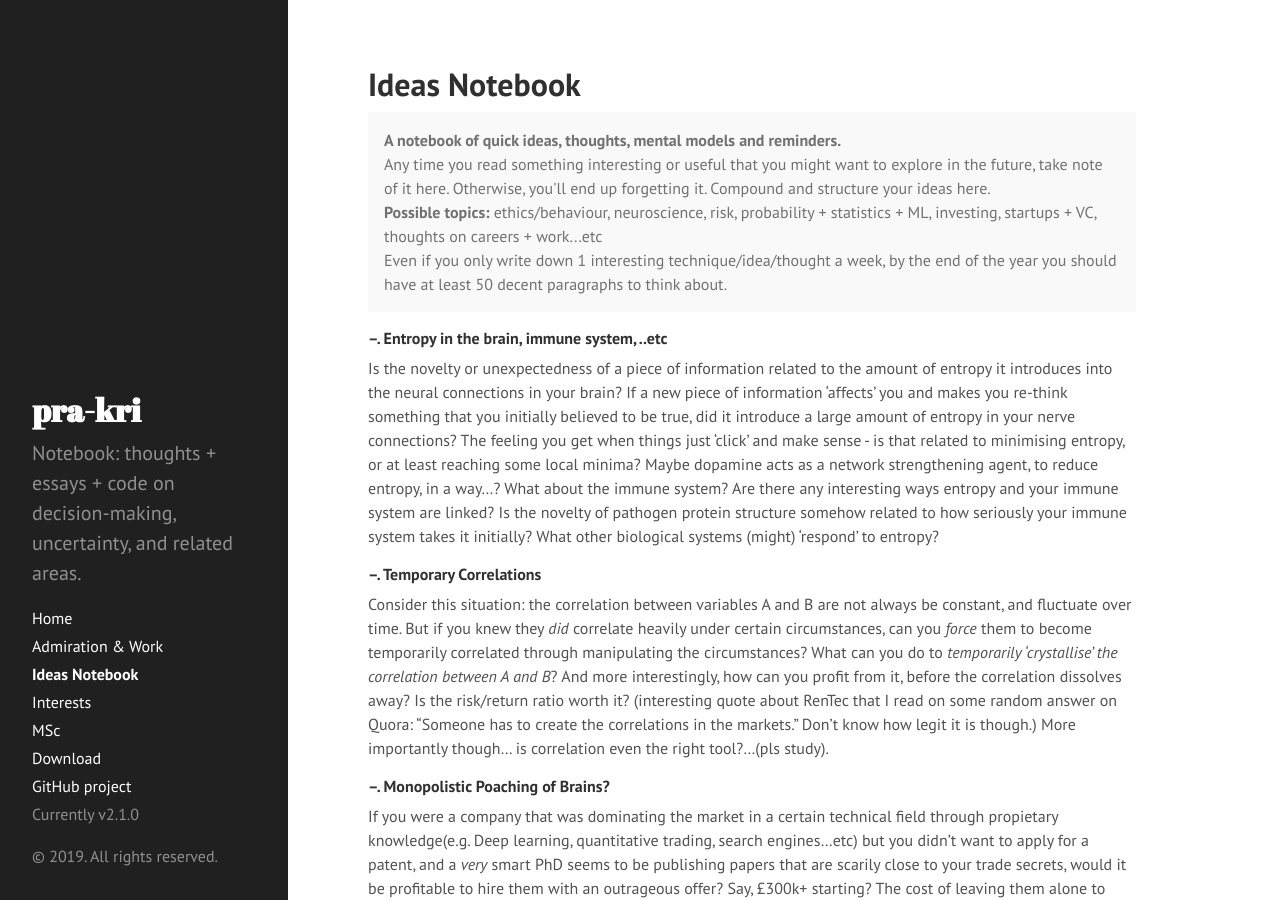
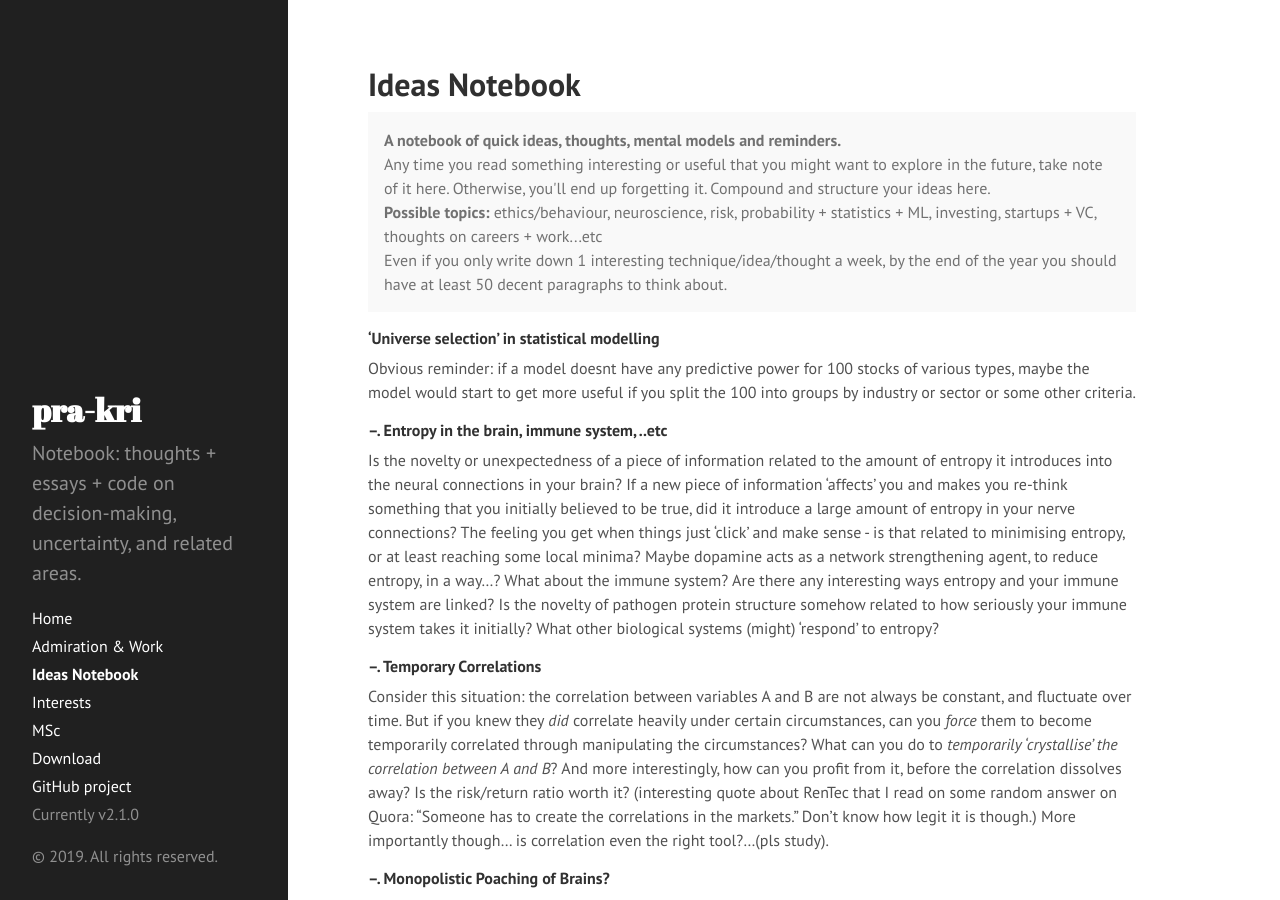
Before and after one commit to pra-kri/pra-kri.github.io, a Jekyll site: the page built from IdeasNotebook.md, in a window 1280 px wide and 900 px high. Built offline with Jekyll 4.4.1, drawn with Linux system fonts in a browser that asks for light colours; Markdown is read by kramdown in place of the engine named in the settings.

Commit message:
Update IdeasNotebook.md

```diff
--- a/IdeasNotebook.md
+++ b/IdeasNotebook.md
@@ -12,7 +12,8 @@ title: Ideas Notebook
   Even if you only write down 1 interesting technique/idea/thought a week, by the end of the year you should have at least 50 decent paragraphs to think about.
 </p>
 
-
+##### 'Universe selection' in statistical modelling
+Obvious reminder: if a model doesnt have any predictive power for 100 stocks of various types, maybe the model would start to get more useful if you split the 100 into groups by industry or sector or some other criteria.
 
 ##### --. Entropy in the brain, immune system, ..etc
 Is the novelty or unexpectedness of a piece of information related to the amount of entropy it introduces into the neural connections in your brain? If a new piece of information 'affects' you and makes you re-think something that you initially believed to be true, did it introduce a large amount of entropy in your nerve connections? The feeling you get when things just 'click' and make sense - is that related to minimising entropy, or at least reaching some local minima? Maybe dopamine acts as a network strengthening agent, to reduce entropy, in a way...? What about the immune system? Are there any interesting ways entropy and your immune system are linked? Is the novelty of pathogen protein structure somehow related to how seriously your immune system takes it initially? What other biological systems (might) 'respond' to entropy?
```
